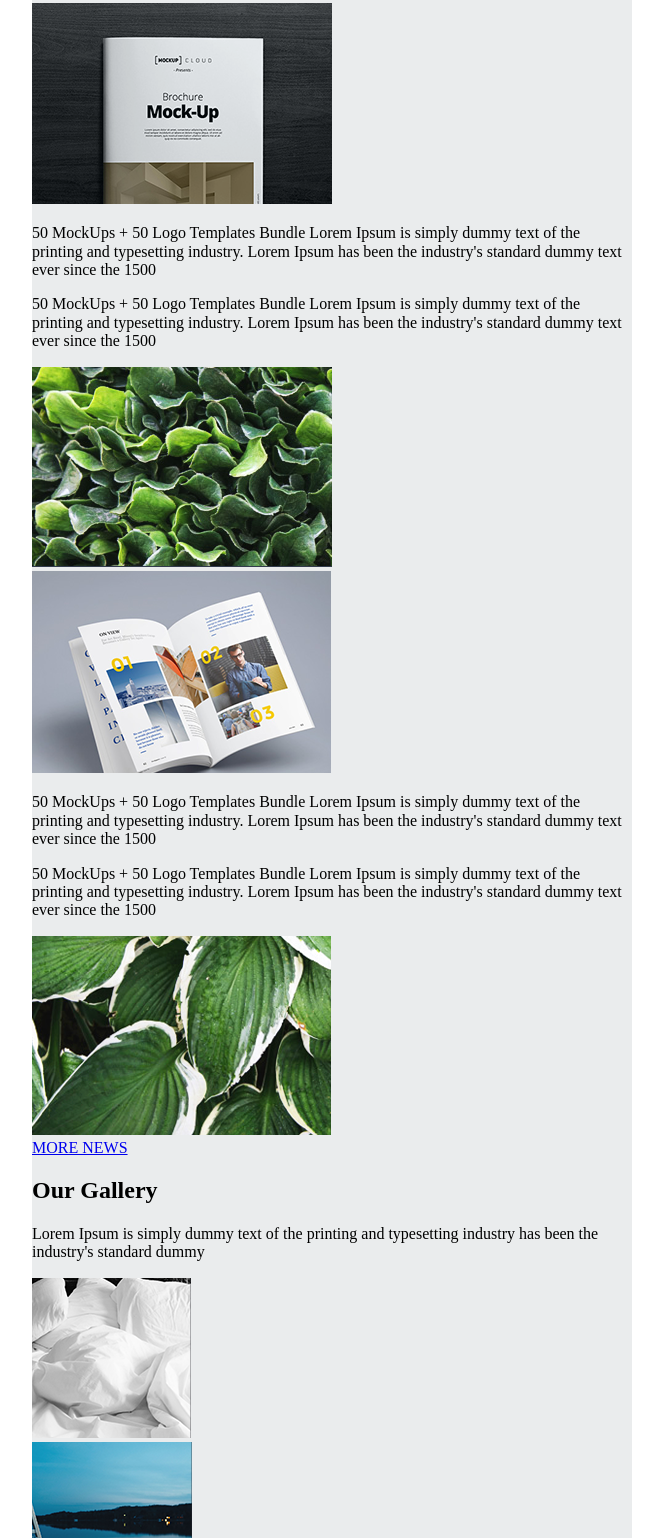
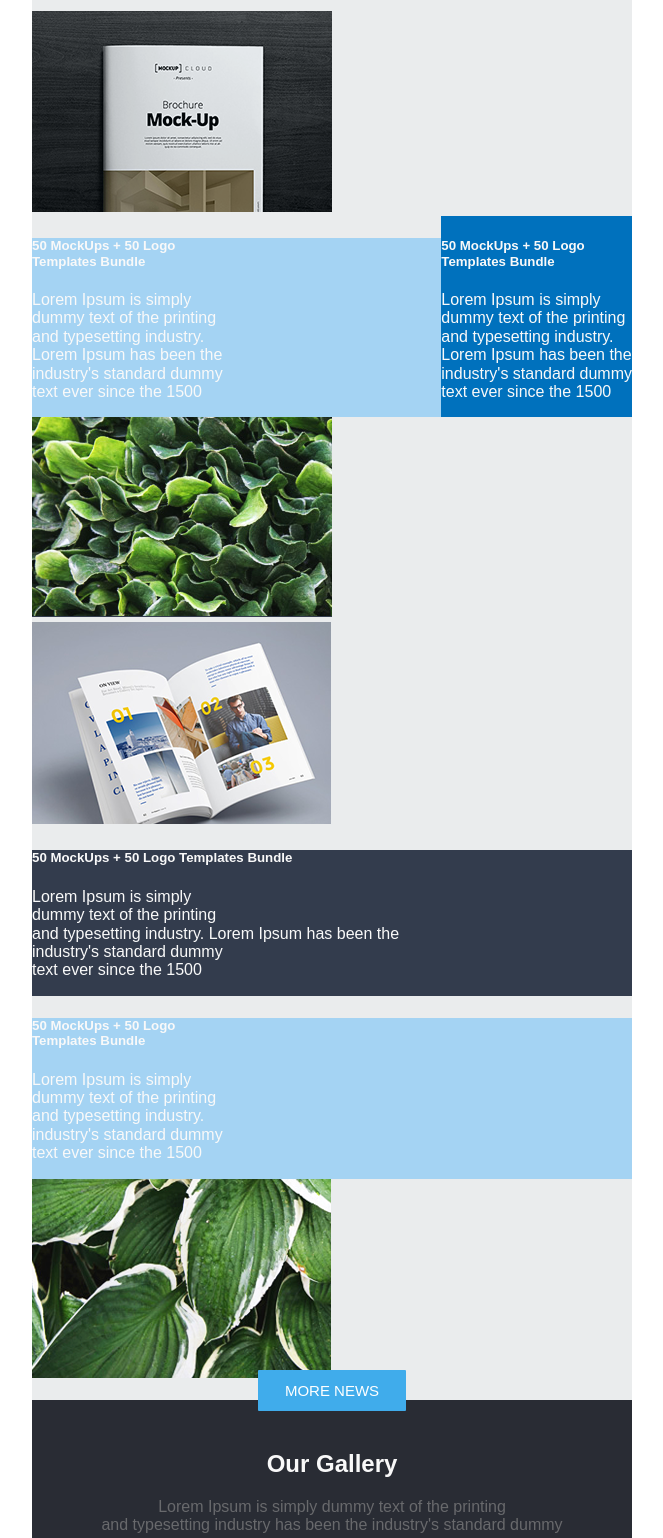
Before and after one commit to JLedezmaC/Markup-html-, a website: page index.html in a window 1280 px wide. Shown: the part 906-2444 px from the top of the page, without its empty margins (308-971 px from the left). Drawn offline with Linux system fonts and the light colour scheme.

Commit message:
Modifico el header y agrego estilos al footer

```diff
--- a/index.html
+++ b/index.html
@@ -53,89 +53,92 @@
             </div>
             <div class="background-white3">
               <div class="third-part">
-                <div class="NEWSROOM">
-                  <h2>OUR NEWSROOM</h2>
-                  <p>Lorem Ipsum is simply dummy text of the printing
+                <div class="newsroom">
+                  <h2>Our Newsroom</h2>
+                  <p>Lorem Ipsum is simply dummy text of the printing <br>
                   and typesetting industry has been the industry's standard</p>
                 </div>
-                <div class="ext-1">
+                <div class="mock-book clearfix">
                   <img src="./images/Mock-up book.png" alt="Libro mock-up">
                 </div>
-                <div class="ext-1-p-d">
-                <p>50 MockUps + 50 Logo
-                  Templates Bundle
-                  Lorem Ipsum is simply
-                  dummy text of the printing
-                  and typesetting industry. Lorem Ipsum has been the
-                  industry's standard dummy
+                <div class="contenido1 clearfix">
+                  <h5>50 MockUps + 50 Logo <br>
+                  Templates Bundle</h5>
+                  <p>
+                  Lorem Ipsum is simply <br>
+                  dummy text of the printing <br>
+                  and typesetting industry. <br>
+                  Lorem Ipsum has been the <br>
+                  industry's standard dummy <br>
                   text ever since the 1500</p>
                 </div>
-                <div class="ext-1-p-i">
-                  <p>50 MockUps + 50 Logo
-                    Templates Bundle
-                    Lorem Ipsum is simply
-                    dummy text of the printing
-                    and typesetting industry.
-                    Lorem Ipsum has been the
-                    industry's standard dummy
-                    text ever since the 1500</p>
-                  </div>
-                <div class="ext-1">
+                <div class="contenido2 clearfix">
+                  <h5>50 MockUps + 50 Logo <br>
+                  Templates Bundle</h5>
+                  <p>
+                    Lorem Ipsum is simply <br>
+                    dummy text of the printing <br>
+                    and typesetting industry. <br>
+                    Lorem Ipsum has been the <br>
+                    industry's standard dummy <br>
+                    text ever since the 1500
+                  </p>
+                </div>
+                <div class="green-plant clearfix">
                   <img src="./images/green plants.png" alt="Plantas verdes">
                 </div>
-                <div class="ext-1">
+                <div class="open-book clearfix">
                   <img src="./images/open-book.png" alt="Libro abierto">
                 </div>
-                <div class="ext-1-p-d">
-                <p>50 MockUps + 50 Logo
-                  Templates Bundle
-                  Lorem Ipsum is simply
-                  dummy text of the printing
-                  and typesetting industry. Lorem Ipsum has been the
-                  industry's standard dummy
-                  text ever since the 1500</p>
+                <div class="contenido3 clearfix">
+                  <h5>50 MockUps + 50 Logo
+                    Templates Bundle
+                  </h5>
+                  <p>
+                  Lorem Ipsum is simply <br>
+                  dummy text of the printing<br>
+                  and typesetting industry. Lorem Ipsum has been the <br>
+                  industry's standard dummy <br>
+                  text ever since the 1500
+                  </p>
                 </div>
-                <div class="ext-1-p-i">
-                  <p>50 MockUps + 50 Logo
+                <div class="contenido2 clearfix">
+                  <h5>
+                    50 MockUps + 50 Logo <br>
                     Templates Bundle
-                    Lorem Ipsum is simply
-                    dummy text of the printing
-                    and typesetting industry.
-                    Lorem Ipsum has been the
-                    industry's standard dummy
-                    text ever since the 1500</p>
-                  </div>
+                  </h5>
+                  <p>
+                    Lorem Ipsum is simply <br>
+                    dummy text of the printing <br>
+                    and typesetting industry. <br>
+                    industry's standard dummy <br>
+                    text ever since the 1500
+                  </p>
+                </div>
                 <div class="ext-1">
                   <img src="./images/green leaves.png" alt="Hojas verdes">
                 </div>
-                <a href="#" class="third-button">MORE NEWS</a>
+                <div class="boton-lightblue-third">
+                  <a href="#" class="third-button">MORE NEWS</a>
+                </div>
               </div>
             </div>
             <div class="fourth-part">
-              <div class="Our-gallery">
+              <div class="our-gallery">
                 <h2>Our Gallery</h2>
-                <p>Lorem Ipsum is simply dummy text of the printing
+                <p>Lorem Ipsum is simply dummy text of the printing <br>
                 and typesetting industry has been the industry's standard dummy</p>
               </div>
-              <div class="4th-images">
-                <div>
+              <div class="fourth-images">
                   <img src="images/pillows.png" alt="almohadas">
-                </div>
-                <div>
                   <img src="images/blue ocean.png" alt="Oceano azul">
-                </div>
-                <div>
                   <img src="images/maceta.png" alt="maceta">
-                </div>
-                <div>
                   <img src="images/blue sky.png" alt="cielo azul">
-                </div>
-                <div>
                   <img src="images/espuma de mar.png" alt="Espuma de mar">
-                </div>
-                <div>
                   <img src="images/white ocean.png" alt="Oceano blanco">
-                </div>
+              </div>
+              <div class="boton-azul">
+                <a href="#" class="fourth-button">VIEW All</a>
               </div>
             </div>
             <div class="fifth-part">
--- a/sass/components/_footer.scss
+++ b/sass/components/_footer.scss
@@ -0,0 +1,38 @@
+.our-gallery{
+    text-align: center;
+    padding-top: 30px;
+}
+.our-gallery h2{
+    color: #f9f9f9;
+}
+
+.our-gallery p{
+    color: #68696c;
+    font-size: 16px;
+}
+
+.fourth-button{
+    text-decoration: none;
+    color: #45474e;
+    background-color: #f9f9f9;
+    border-radius: 1px;
+    padding: 12px 27px 12px 27px;
+    font-size: 15px;
+}
+.boton-azul{
+    text-align: center;
+    padding-top: 40px;
+    padding-bottom: 70px;
+}
+
+.fourth-part{
+    background-color: #292c34;
+}
+
+.fourth-images{
+    text-align: center;
+}
+
+.forth-images img+img{
+    padding: 3px;
+}
--- a/sass/components/_header.scss
+++ b/sass/components/_header.scss
@@ -5,11 +5,13 @@
         text-decoration: none;
         color:#9c9c9c ;
         font-weight: bold;
+        font-size: 10px;
     }
 }
 
 .header h2{
     color: #606060;
+    font-size: 16px;
 }
 
 .titulo{
@@ -20,7 +22,7 @@
 }
 .lista{
     float: right;
-    padding: 38px 0px 38px 0px;
+    padding: 27px 0px 27px 0px;
 }
 
 .menu-lista li + li{
@@ -29,4 +31,5 @@
 
 .menu-lista li{
     float: left;
+    font-size: 16px;
 }
--- a/sass/components/_main-content.scss
+++ b/sass/components/_main-content.scss
@@ -1,3 +1,7 @@
+html{
+    font-family: Arial, Helvetica, sans-serif;
+}
+
 .clearfix::after{
     content: "";
     clear: both;
@@ -76,3 +80,36 @@
 .background-white3{
     border-top: 36px solid #d1d9dd;
 }
+
+.newsroom{
+    text-align: center;
+    padding-top: 30px;
+}
+
+.contenido1{
+    background-color: #0071bd;
+    color: #f9f9f9;
+    float: right;
+}
+
+.contenido2{
+    background-color: #a4d3f3;
+    color:  #f9f9f9;
+}
+
+.contenido3{
+    background-color: #333c4d;
+    color: #f9f9f9;
+}
+
+.boton-lightblue-third{
+    text-align: center;
+}
+.third-button{
+    text-decoration: none;
+    color: white;
+    background-color: #40aceb;
+    border-radius: 1px;
+    padding: 12px 27px 12px 27px;
+    font-size: 15px;
+}
```
Also changed, not shown: css/styles.css.
